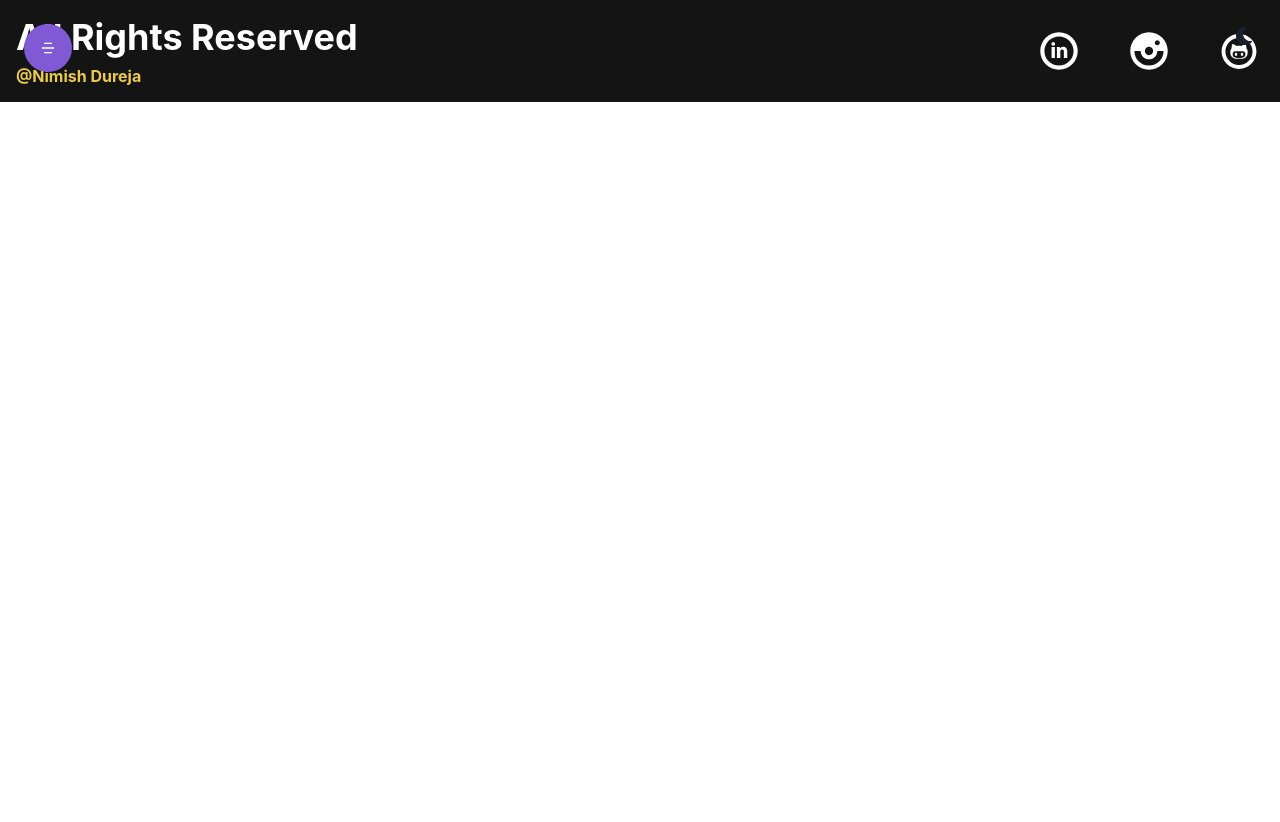
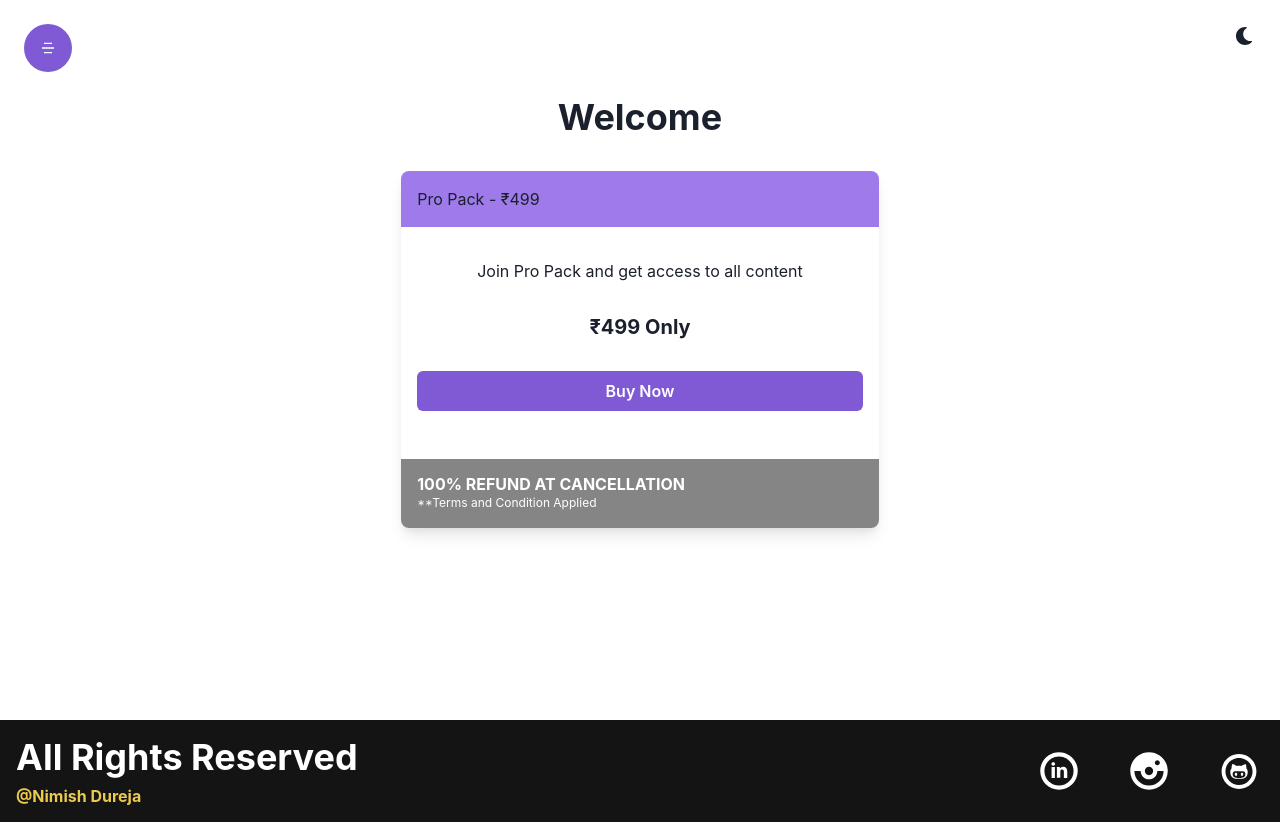
Before and after one commit to Nimish-Dureja-10/edustack, a React (Create React App) app in the folder frontend/: page /subscribe in a window 1280 px wide. Before the commit the page ends 800 px from the top, so only its background shows below. Built offline with nearby package versions, Linux system fonts and the light colour scheme.

Commit message:
Payment and subscribe component created

```diff
--- a/frontend/src/App.js
+++ b/frontend/src/App.js
@@ -10,6 +10,10 @@ import Courses from './components/Courses/Courses';
 import Home from './components/Home/Home';
 import Footer from './components/Layout/Footer/Footer';
 import Header from './components/Layout/Header/Header';
+import PageNotFound from './components/Layout/NotFound/PageNotFound';
+import PaymentFail from './components/Payments/PaymentFail';
+import PaymentSuccess from './components/Payments/PaymentSuccess';
+import Subscribe from './components/Payments/Subscribe';
 import Request from './components/Request/Request';
 
 function App() {
@@ -26,6 +30,10 @@ function App() {
           <Route path="/contact" element={<Contact />} />
           <Route path="/request" element={<Request />} />
           <Route path="/about" element={<About />} />
+          <Route path="/subscribe" element={<Subscribe />} />
+          <Route path='/paymentsuccess' element={<PaymentSuccess />} />
+          <Route path='/paymentfail' element={<PaymentFail />} />
+          <Route path='*' element={<PageNotFound />} />
         </Routes>
       <Footer />
     </Router>
--- /dev/null
+++ b/frontend/src/components/Layout/NotFound/PageNotFound.jsx
@@ -0,0 +1,20 @@
+import { Button, Container, Heading, VStack } from '@chakra-ui/react'
+import React from 'react'
+import { RiErrorWarningFill } from 'react-icons/ri'
+import { Link } from 'react-router-dom'
+
+const PageNotFound = () => {
+  return (
+    <Container h='90vh' p='16'>
+        <VStack justifyContent='center' h='full' spacing='4' boxShadow={'xl'} >
+            <RiErrorWarningFill size={'5rem'} />
+            <Heading my='8' children='Page Not Found' textAlign={'center'} />
+            <Link to='/'>
+                <Button variant={'ghost'}>Go Back To Home</Button>
+            </Link>
+        </VStack>
+    </Container>
+  )
+}
+
+export default PageNotFound
--- /dev/null
+++ b/frontend/src/components/Payments/PaymentFail.jsx
@@ -0,0 +1,20 @@
+import { Button, Container, Heading, VStack } from '@chakra-ui/react'
+import React from 'react'
+import { RiErrorWarningFill } from 'react-icons/ri'
+import { Link } from 'react-router-dom'
+
+const PaymentFail = () => {
+  return (
+    <Container h='90vh' p='16'>
+        <VStack justifyContent='center' h='full' spacing='4' boxShadow={'xl'} >
+            <RiErrorWarningFill size={'5rem'} />
+            <Heading textTransform={'uppercase'} my='8' children='Payment Failed' textAlign={'center'} />
+            <Link to='/subscribe'>
+                <Button variant={'ghost'}>Try Again</Button>
+            </Link>
+        </VStack>
+    </Container>
+  )
+}
+
+export default PaymentFail
--- /dev/null
+++ b/frontend/src/components/Payments/PaymentSuccess.jsx
@@ -0,0 +1,33 @@
+import { Box, Button, Container, Heading, Text, VStack } from '@chakra-ui/react'
+import React from 'react'
+import { RiCheckboxCircleFill } from 'react-icons/ri'
+import { Link } from 'react-router-dom'
+
+const PaymentSuccess = () => {
+  return (
+    <Container h='90vh' p='16'>
+        <Heading my='8' children='You have Pro Pack' textAlign={'center'} />
+        <VStack alignItems={'center'} boxShadow={'lg'} pb='16' borderRadius={'lg'} >
+            <Box bg={'purple.400'} p='4' w='full' css={{borderRadius:"8px 8px 0 0"}} >
+                <Text children="Payment Successfull"  />
+            </Box>
+            <Box p='4'>
+                <VStack textAlign={'center'} px='8' mt='4' spacing={'8'} >
+                    <Text children="Congratulations you're a pro member. You have access to premium content. "/>
+                    <Heading size={'4xl'}>
+                        <RiCheckboxCircleFill />
+                    </Heading>
+                </VStack>
+            </Box>
+            <Link to='/profile'>
+                <Button variant={'ghost'}>Go to Profile</Button>
+            </Link>
+            <Heading size={'xs'}>
+                Reference : dfjifhif3387njf24yrhkf_.,434
+            </Heading>
+        </VStack>
+    </Container>
+  )
+}
+
+export default PaymentSuccess
--- /dev/null
+++ b/frontend/src/components/Payments/Subscribe.jsx
@@ -0,0 +1,30 @@
+import { Box, Button, Container, Heading, Text, VStack } from '@chakra-ui/react'
+import React from 'react'
+
+const Subscribe = () => {
+  return (
+    <Container h={'90vh'} p='16'>
+        <Heading children='Welcome' m={'8'} textAlign='center' />
+        <VStack boxShadow={'lg'} spacing='0' alignItems={'stretch'} borderRadius='lg' >
+            <Box bg='purple.400' p='4' css={{borderRadius:"8px 8px 0 0"}} >
+                <Text children="Pro Pack - ₹499" />
+            </Box>
+            <Box p='4'  >
+                <VStack textAlign={'center'} px='8' mt='4' spacing={'8'} >
+                    <Text  children='Join Pro Pack and get access to all content' />
+                    <Heading size={'md'} children='₹499 Only' />
+                </VStack>
+                <Button my='8' width={'full'} colorScheme='purple' >
+                    Buy Now
+                </Button>
+            </Box>
+            <Box bg="blackAlpha.600" css={{borderRadius:"0 0 8px 8px"}} p='4' >
+                <Heading size={'sm'} children='100% Refund at cancellation' color={'white'} textTransform='uppercase' />
+                <Text fontSize={'xs'} color='white' children='**Terms and Condition Applied' />
+            </Box>
+        </VStack>
+    </Container>
+  )
+}
+
+export default Subscribe
```
Also changed, not shown: 1 other file (tests, documents, lock files or other folders).
